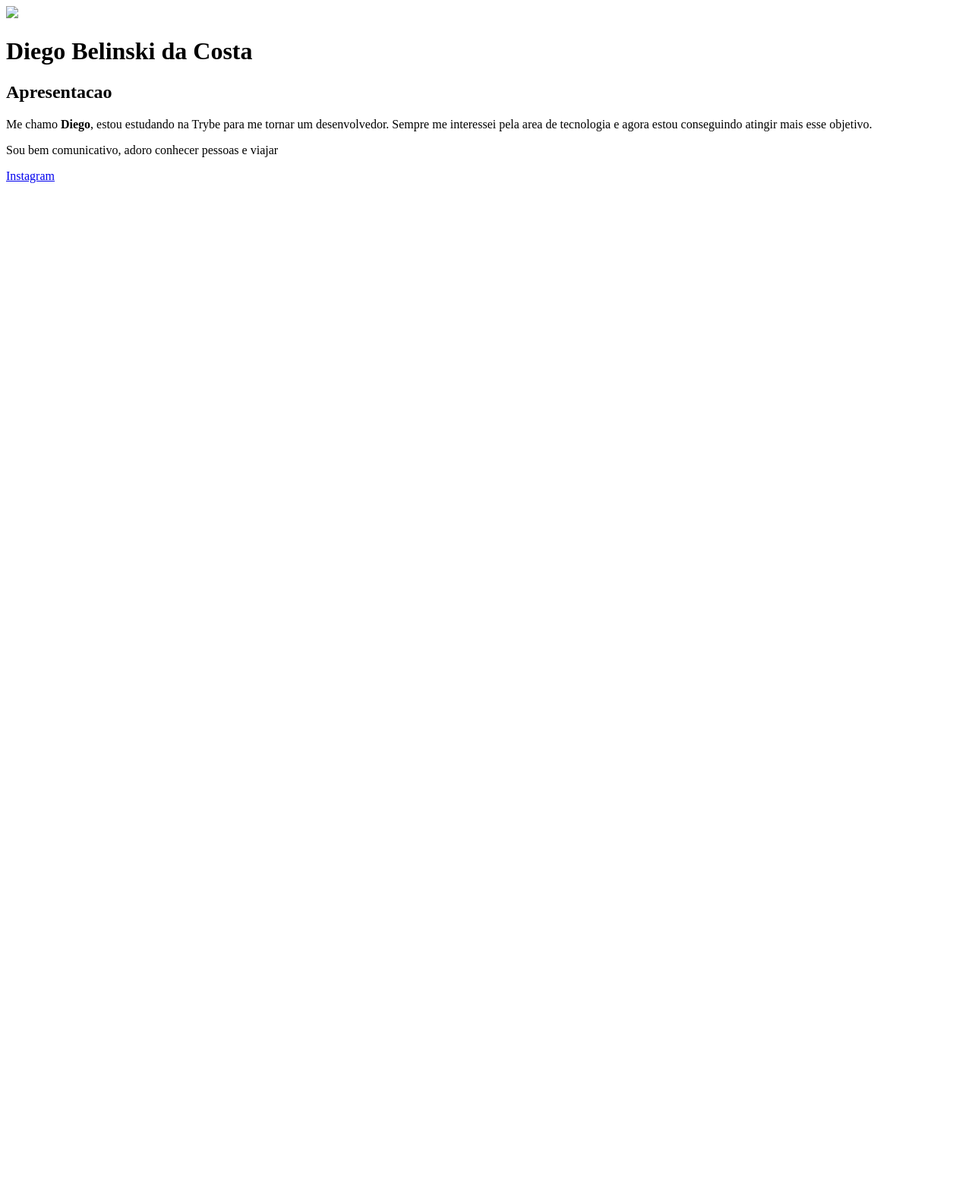
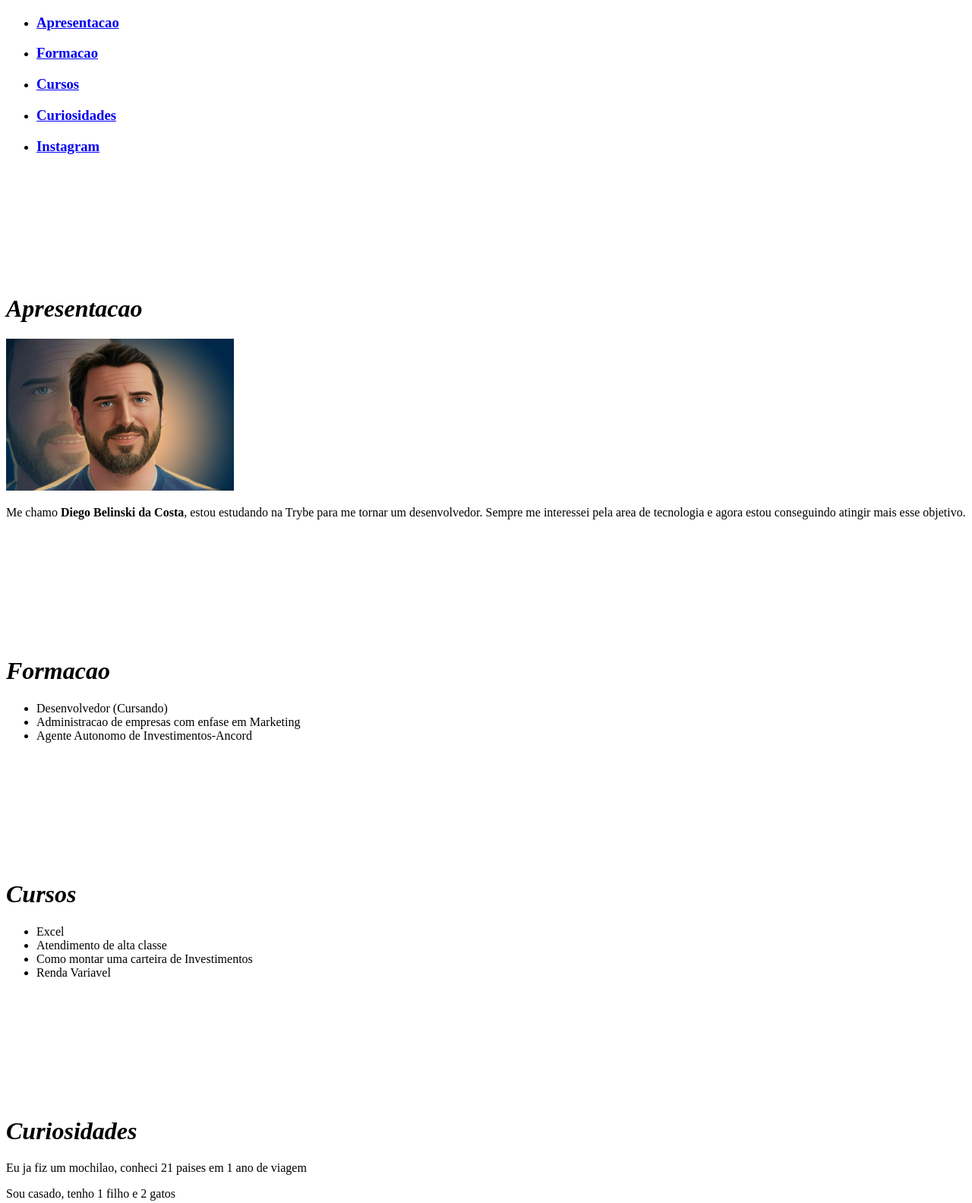
Before and after one commit to DiegoBelinski/DiegoBelinski.github.io, a plain HTML site: page index.html in a window 1280 px wide. Shown: the top 1584 px of the page at 76% size. Before the commit the page ends 800 px from the top, so only its background shows below. Drawn offline with Linux system fonts and the light colour scheme.

Commit message:
Indice e estrutura do Portfolio

```diff
--- a/index.html
+++ b/index.html
@@ -1,21 +1,86 @@
 <!DOCTYPE html>
-<html lang="pt-br"
+<html lang="pt-br">
 <head>
-    <meta charset="UTF-8"
-    <title></title>
+    <meta charset="UTF-8">
+    <title>Portfolio Diego</title>
+
 </head>
 <body>
-    <img src="Pictures/Eu.jpeg"
+    <ul>
+        <li><h3><a href="#Apresentacao">Apresentacao</a></h3></li>
+        <li><h3><a href="#Formacao">Formacao</a></h3></li>
+        <li><h3><a href="#Cursos">Cursos</a></h3></li>
+        <li><h3><a href="#Curiosidades">Curiosidades</a></h3></li>
+        <li><h3><a href="https://www.instagram.com/diego.costa.aai/" target="_blank">Instagram</a></h3>
+        <br>
+        <br>
+        <br>
+        <br>
+        <br>
+        <br>
+        <br>
+        <br>
+    </ul>
+    <p id="Apresentacao"></id>
+    <id="Apresentacao"></id>
+    <em><h1>Apresentacao</id></h1></em>
+        <img src="Eu.jpeg" width="300"
     <br>
-    <h1>Diego Belinski da Costa</h1>
-    <h2>Apresentacao</h2>
-    <p>Me chamo <strong>Diego</strong>, estou estudando na Trybe para me tornar um desenvolvedor. Sempre me
+        <p> Me chamo <strong>Diego Belinski da Costa</strong>, estou estudando na Trybe para me tornar um desenvolvedor. Sempre me
         interessei pela area de tecnologia e agora estou conseguindo atingir mais esse objetivo.
     </p>
-    <p>Sou bem comunicativo, adoro conhecer pessoas e viajar</p>
-<a href="DiegoBelinski.github.io" target="_blank">Instagram</a>
-
-
+    <br>
+    <br>
+    <br>
+    <br>
+    <br>
+    <br>
+    <br>
+    <br>
+    <p id="Formacao"></id>
+    <em><h1>Formacao</h1></em>
+    <ul>
+        <li>Desenvolvedor (Cursando) </li>
+        <li>Administracao de empresas com enfase em Marketing</li>
+        <li>Agente Autonomo de Investimentos-Ancord</li>
+    </ul>
+    <br>
+    <br>
+    <br>
+    <br>
+    <br>
+    <br>
+    <br>
+    <br>
+    <p id="Cursos"></id>
+    <em><h1>Cursos</h1></em>
+    <ul>
+        <li>Excel</li>
+        <li>Atendimento de alta classe</li>
+        <li>Como montar uma carteira de Investimentos</li>
+        <li>Renda Variavel</li>
+    </ul>
+    <br>
+    <br>
+    <br>
+    <br>
+    <br>
+    <br>
+    <br>
+    <br>
+    <p id="Curiosidades"></id>
+    <em><h1>Curiosidades</h1></em>
+    <p>Eu ja fiz um mochilao, conheci 21 paises em 1 ano de viagem</p>
+    <p>Sou casado, tenho 1 filho e 2 gatos</p>
+    <p>Trabalhei por um bom tempo como barman</p>
+    <br>
+    <br>
+    <br>
+    <br>
+    <br>
+    <br>
+    <br>
+    <br>
 </body>
 
 </html>
```
Also changed, not shown: Eu.jpeg (added).
